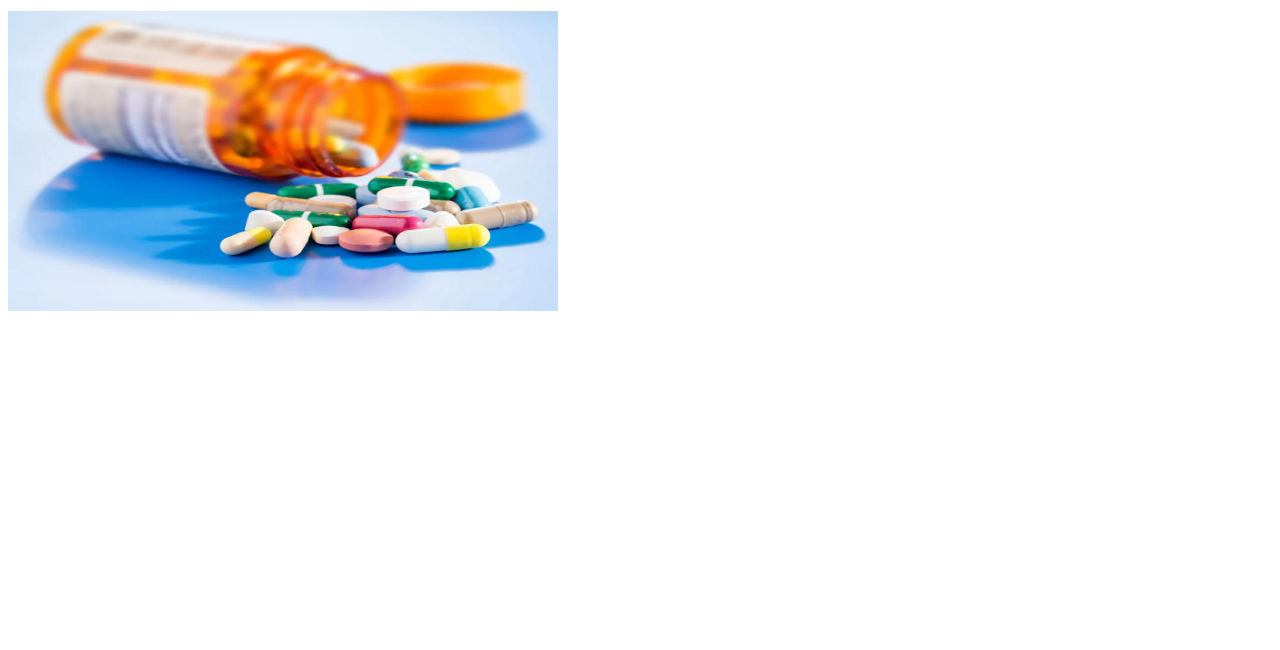
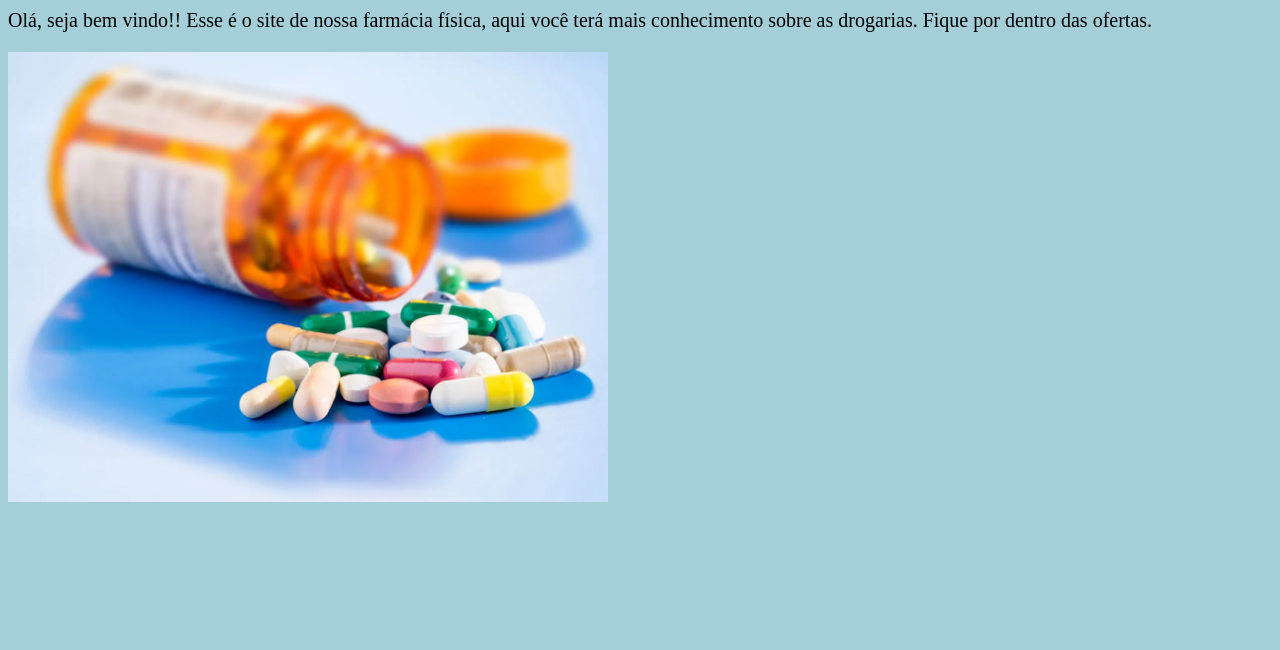
Before and after one commit to MarianaAlmeida07/Est-tica.site, a plain HTML site: page index.html in a window 1280 px wide. Shown: the part 150-800 px from the top of the page. Drawn offline with Linux system fonts and the light colour scheme.

Commit message:
Add files via upload

```diff
--- a/index.html
+++ b/index.html
@@ -4,12 +4,15 @@
     <meta charset="UTF-8">
     <meta name="viewport" content="width=device-width, initial-scale=1.0">
     <title>Document</title>
+    <link rel="stylesheet" href="styles.css">
 </head>
 <body>
     <h1>Farmácia MAIS ligada ao Mundo da Saúde</h1>
     <h2>+dicas de Remédios em geral...</h2>
-    <p> Olá, esse é o site de nossa farmácia física, aqui você terá mais conhecimento</p>
-    <img src="remedios-20131218-031.webp" width="550px" height="300px">
+    <p> Olá, seja bem vindo!!
+         Esse é o site de nossa farmácia física, aqui você terá mais conhecimento sobre as drogarias.
+        Fique por dentro das ofertas.</p>
+    <img src="remedios-20131218-031.webp" width="600px" height="450px">
     <footer>
 
     </footer>
--- a/styles.css
+++ b/styles.css
@@ -0,0 +1,4 @@
+body{
+    background-color: rgb(164, 206, 216);
+    font-size: 20px;
+}
```
